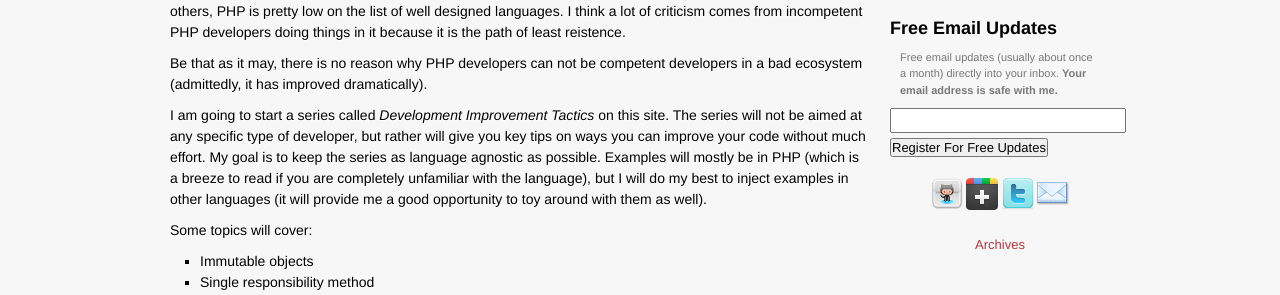
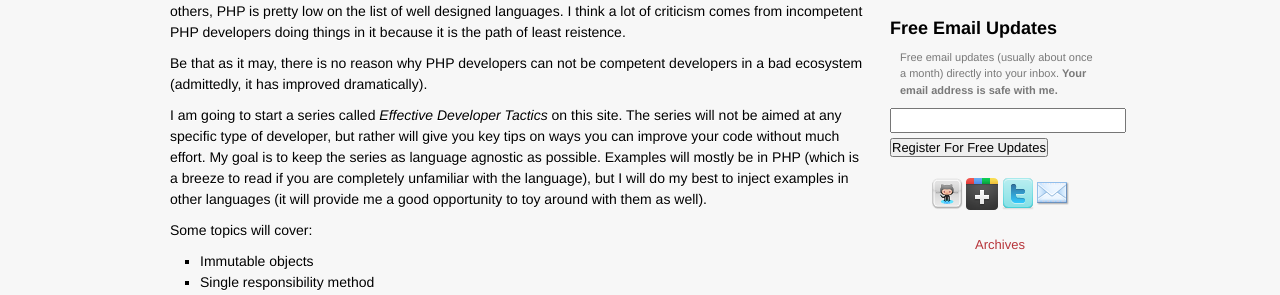
Before and after one commit to zacharydanger/leftnode.com, a Jekyll site: the page built from _posts/2012-07-06-improve-your-development-series.md, in a window 1280 px wide. Shown: the part 307-602 px from the top of the page. Built offline with Jekyll 4.4.1, drawn with Linux system fonts in a browser that asks for light colours; comment, search, counter and statistics services are not loaded.

Commit message:
Changed the name of the series.

```diff
--- a/_posts/2012-07-06-improve-your-development-series.md
+++ b/_posts/2012-07-06-improve-your-development-series.md
@@ -14,7 +14,7 @@
 
 Be that as it may, there is no reason why PHP developers can not be competent developers in a bad ecosystem (admittedly, it has improved dramatically).
 
-I am going to start a series called *Development Improvement Tactics* on this site. The series will not be aimed at any specific type of developer, but rather will give you key tips on ways you can improve your code without much effort.
+I am going to start a series called *Effective Developer Tactics* on this site. The series will not be aimed at any specific type of developer, but rather will give you key tips on ways you can improve your code without much effort.
 My goal is to keep the series as language agnostic as possible. Examples will mostly be in PHP (which is a breeze to read if you are completely unfamiliar with the language), but I will do my best to inject examples in other languages
 (it will provide me a good opportunity to toy around with them as well).
 
```
